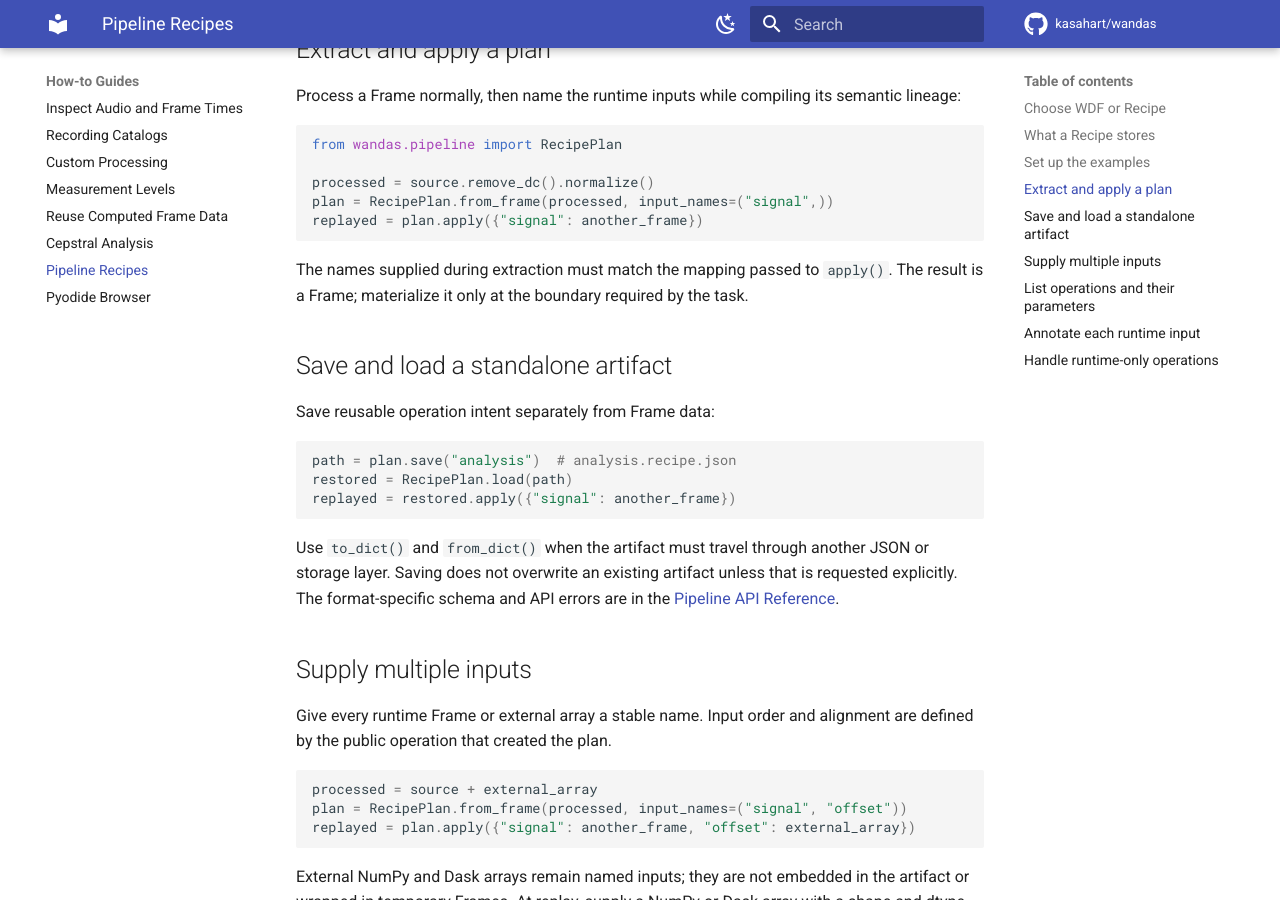
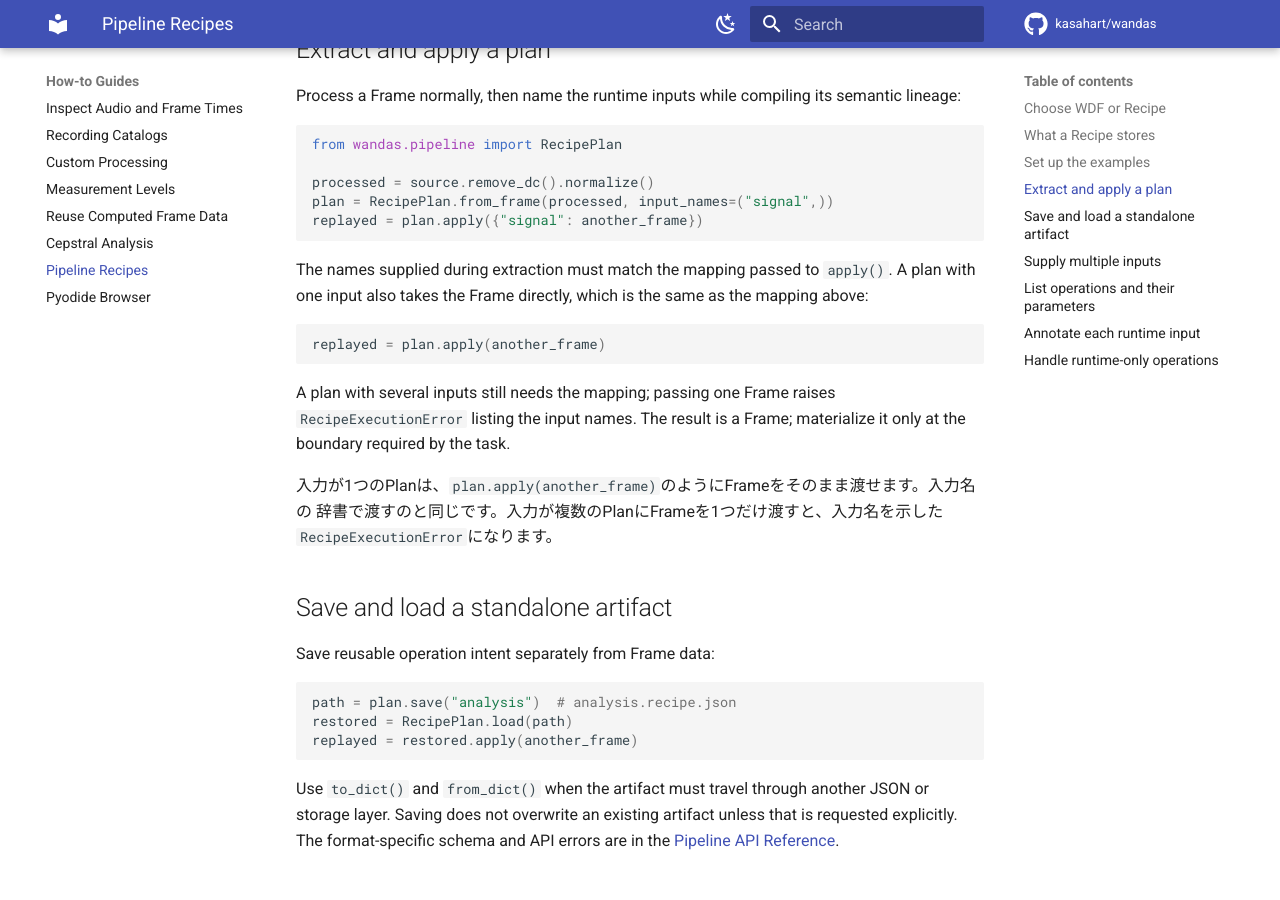
Before and after one commit to kasahart/wandas, an MkDocs documentation site: the page built from docs/src/how-to/pipeline-recipes.md, in a window 1280 px wide and 900 px high, scrolled down 1314 px. Built offline with MkDocs 1.6.1 and Material for MkDocs 9.7.7, drawn with Linux system fonts in a browser that asks for light colours; comment, search, counter and statistics services are not loaded.

Commit message:
Let a single-input RecipePlan apply to a Frame directly
plan.apply(frame) now equals plan.apply({plan.inputs[0].name: frame}).
A plan with several inputs given one value raises RecipeExecutionError
naming its inputs; mappings work as before.

Closes #565

Co-Authored-By: Claude Opus 5.5 (1M context) <noreply@anthropic.com>
Claude-Session: https://claude.ai/code/session_013b59uNm1WEVJ2eSz1QJB3D

````diff
--- a/docs/src/how-to/pipeline-recipes.md
+++ b/docs/src/how-to/pipeline-recipes.md
@@ -63,7 +63,20 @@ replayed = plan.apply({"signal": another_frame})
 ```
 
 The names supplied during extraction must match the mapping passed to `apply()`.
+A plan with one input also takes the Frame directly, which is the same as the
+mapping above:
+
+```python
+replayed = plan.apply(another_frame)
+```
+
+A plan with several inputs still needs the mapping; passing one Frame raises
+`RecipeExecutionError` listing the input names.
 The result is a Frame; materialize it only at the boundary required by the task.
+
+入力が1つのPlanは、`plan.apply(another_frame)`のようにFrameをそのまま渡せます。入力名の
+辞書で渡すのと同じです。入力が複数のPlanにFrameを1つだけ渡すと、入力名を示した
+`RecipeExecutionError`になります。
 
 ## Save and load a standalone artifact
 
@@ -72,7 +85,7 @@ Save reusable operation intent separately from Frame data:
 ```python
 path = plan.save("analysis")  # analysis.recipe.json
 restored = RecipePlan.load(path)
-replayed = restored.apply({"signal": another_frame})
+replayed = restored.apply(another_frame)
 ```
 
 Use `to_dict()` and `from_dict()` when the artifact must travel through another
````
Also changed, not shown: docs/src/release-notes/unreleased.md (+12 -0 lines), 2 other files.
